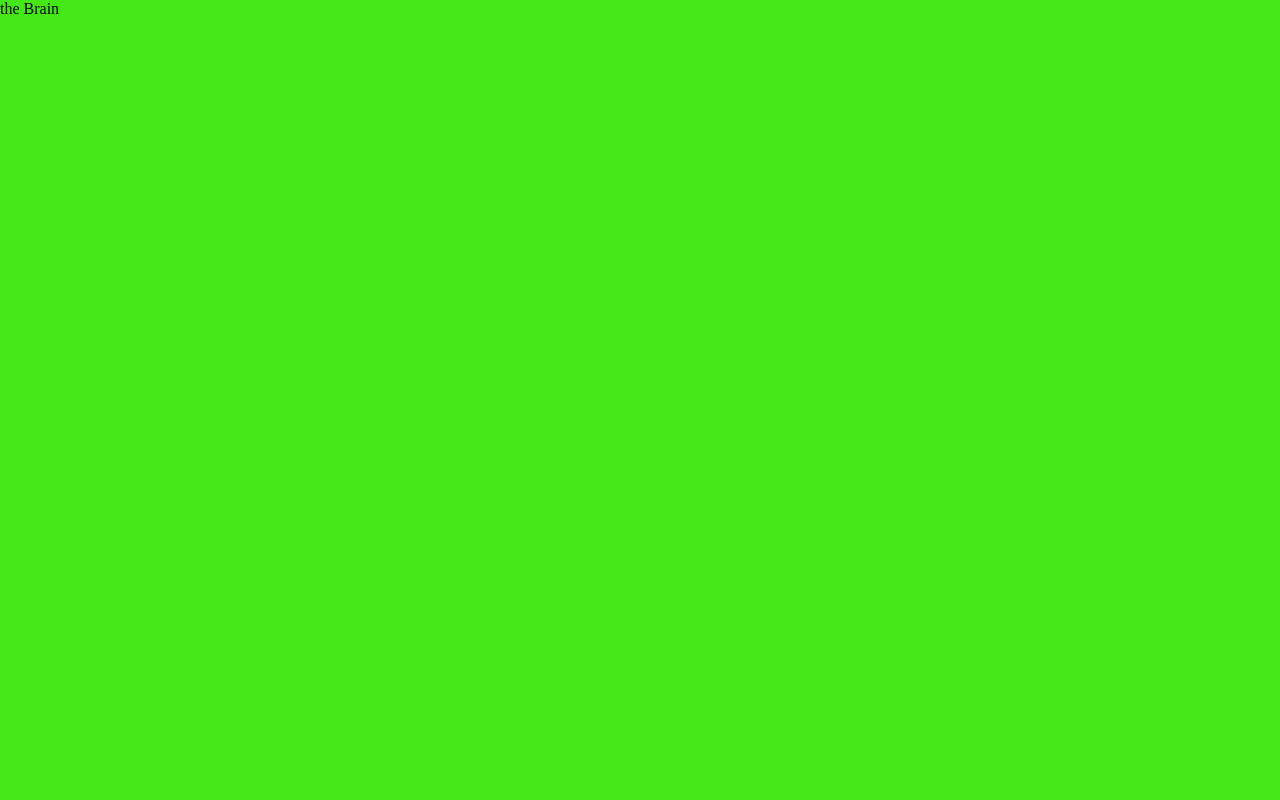
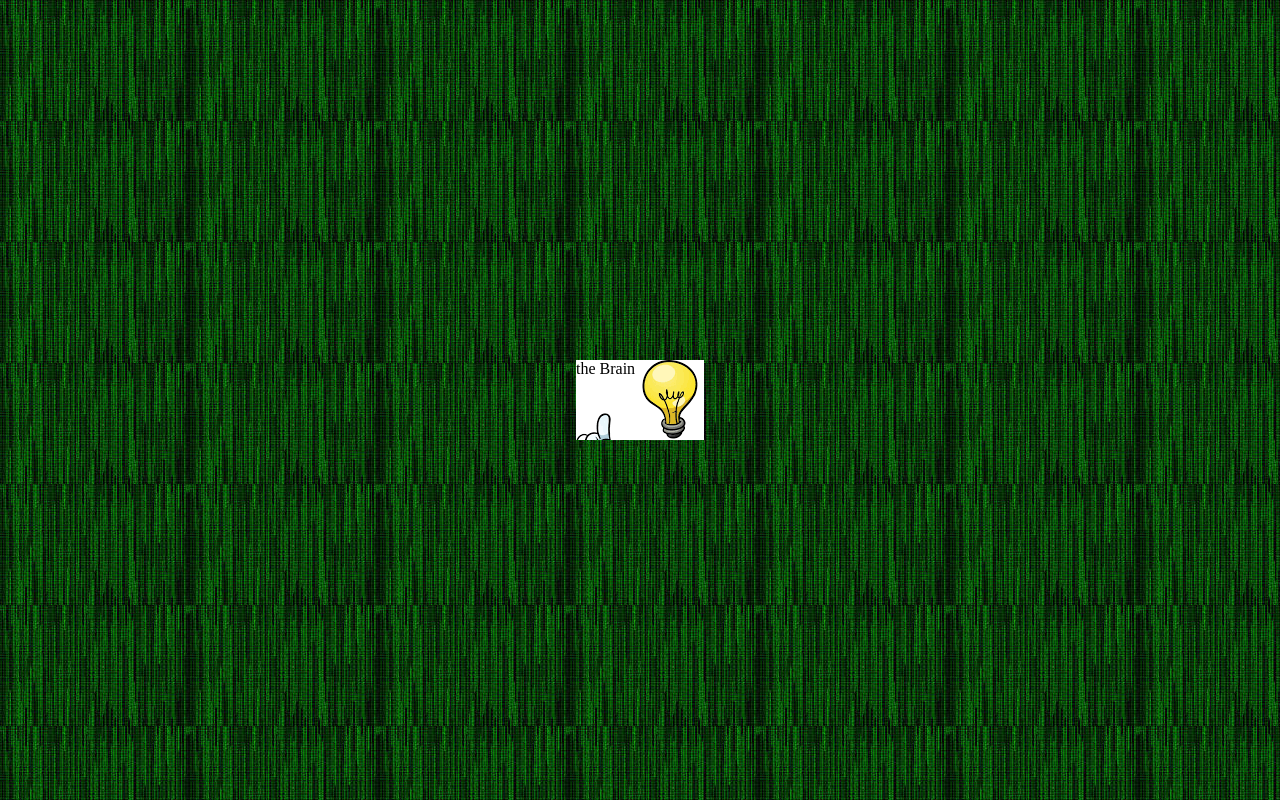
Before and after one commit to carolingoerner/CarosCodingGame, a plain HTML site: page index.html in a window 1280 px wide. Drawn offline with Linux system fonts and the light colour scheme.

Commit message:
addedImages

```diff
--- a/css/style.css
+++ b/css/style.css
@@ -1,12 +1,12 @@
 body {
-    background-image: url("backgroundImageMatrix.jpg");
+    background-image: url("../images/backgroundImageMatrix.jpeg");
     margin: 0;
     padding: 0;
 }
 
 
 #board {
-        background-color: rgb(68, 232, 22);
+
         height: 100vh;
         position: relative;
 }
--- a/js/main.js
+++ b/js/main.js
@@ -13,28 +13,34 @@ class Brain {
     }
 // when i create a new instance of class Brain I will create a new div in the browser
     createDomElement(){
-        const brainElm=document.createElement("div");
+        this.domElement=document.createElement("div");
         // add content or modify
-        brainElm.id="brain";
-        brainElm.style.width=this.width+"vw";
-        brainElm.style.height=this.height +"vh";
-        brainElm.style.left=this.positionY+"vw";
-        brainElm.style.bottom=this.positionX +"vh";
-        brainElm.innerText="the Brain"
+        this.domElement.id="brain";
+        this.domElement.style.width=this.width+"vw";
+        this.domElement.style.height=this.height +"vh";
+        this.domElement.style.left=this.positionX+"vw";
+        this.domElement.style.bottom=this.positionX +"vh";
+        this.domElement.style.position="absolute";
+        this.domElement.style.backgroundColor= "blue";
+        this.domElement.style.backgroundImage= "url('../images/brain_light.png')";
+
+        this.domElement.innerText="the Brain"
 // append to the dom:parentElm.appendChild()
 
 const parentElm=document.getElementById("board");
-parentElm.appendChild(brainElm);
+parentElm.appendChild(this.domElement);
     }
 
     // when brain moves to left/right
     moveLeft(){
-        this.positionX=this.PositionX-1; //modify the position
-        brainElm.style.bottom=this.positionX +"vh";
+        this.positionX=this.positionX-1; //modify the position
+        this.domElement.style.left=this.positionX +"vh";
+        console.log(this.positionX);
     }
     moveRight(){
-        this.positionX=this.PositionX+1; //modify the position
-        brainElm.style.left=this.positionY+"vw";
+        this.positionX=this.positionX+1; //modify the position
+        this.domElement.style.left=this.positionX+"vh";
+        console.log(this.positionX);
 }
 }
 // instance of class Brain
```
